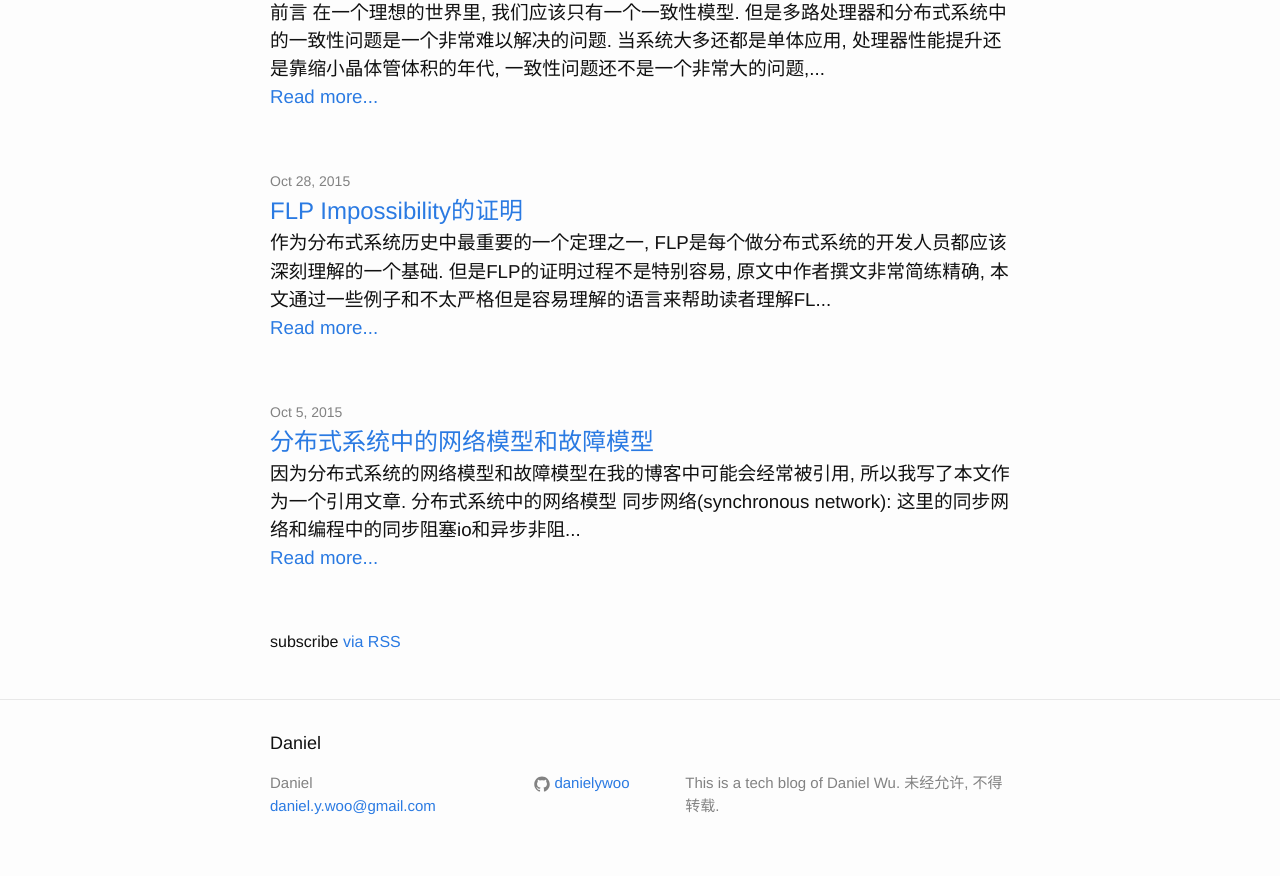
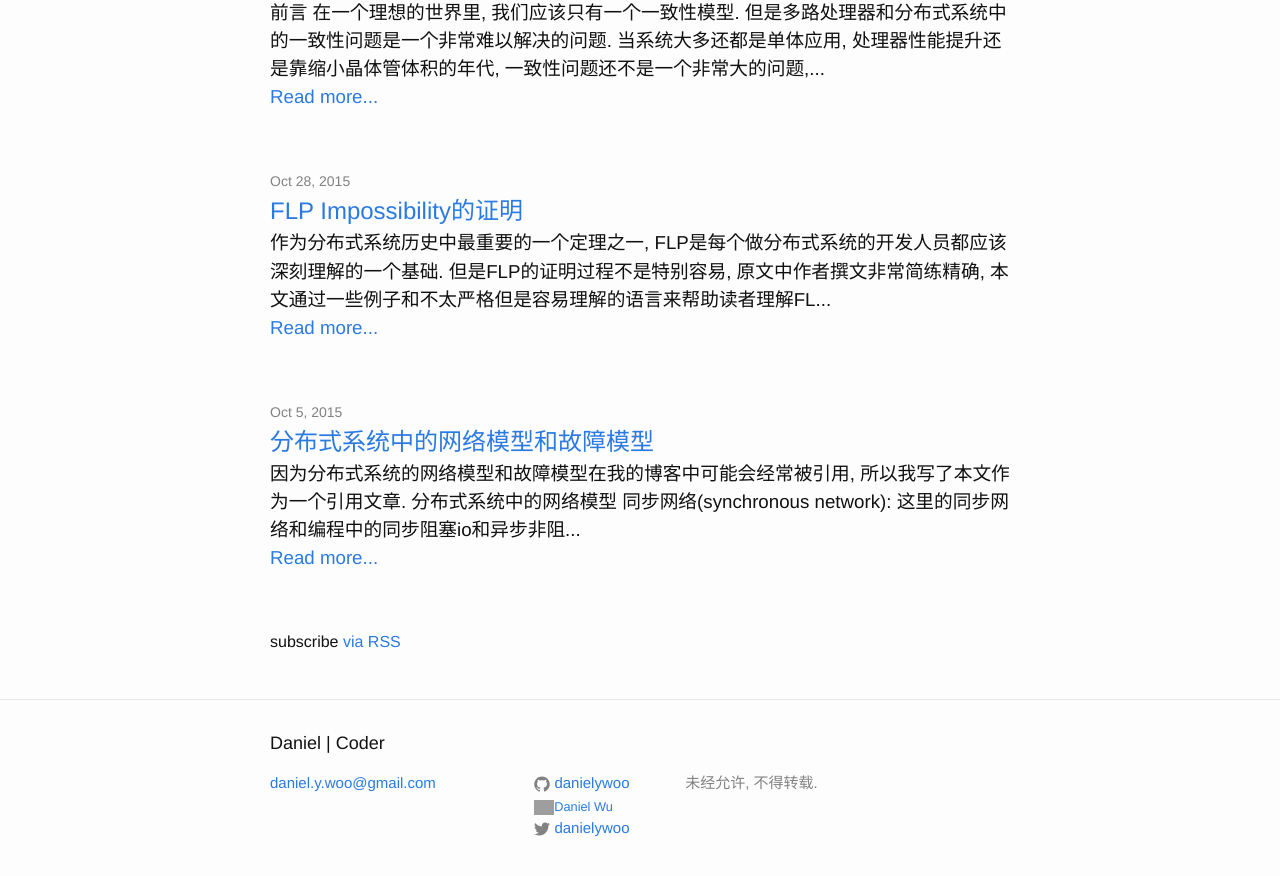
Before and after one commit to DanielYWoo/danielywoo.github.io, a Jekyll site: the page built from index.html, in a window 1280 px wide and 900 px high, scrolled down 861 px. Shown: the top 876 px of the window. Built offline with Jekyll 4.4.1, drawn with Linux system fonts in a browser that asks for light colours; comment, search, counter and statistics services are not loaded; grey boxes are pictures that could not be loaded.

Commit message:
adjust footer

```diff
--- a/_config.yml
+++ b/_config.yml
@@ -1,10 +1,10 @@
 # Site settings
-title: Daniel
+title: Daniel | Coder
 email: daniel.y.woo@gmail.com
-description: This is a tech blog of Daniel Wu. 未经允许, 不得转载.
+description: 未经允许, 不得转载.
 baseurl: "" # the subpath of your site, e.g. /blog/
 url: "http://danielw.cn" # the base hostname & protocol for your site
-#twitter_username:
+twitter_username: danielywoo
 github_username:  danielywoo
 
 # Build settings
--- a/_includes/footer.html
+++ b/_includes/footer.html
@@ -7,7 +7,6 @@
     <div class="footer-col-wrapper">
       <div class="footer-col  footer-col-1">
         <ul class="contact-list">
-          <li>{{ site.title }}</li>
           <li><a href="mailto:{{ site.email }}">{{ site.email }}</a></li>
         </ul>
       </div>
@@ -28,6 +27,10 @@
           </li>
           {% endif %}
 
+          <li>
+            <a href="https://cn.linkedin.com/pub/daniel-wu/3/961/517" style="text-decoration:none;"><span class='username' style='font-size: 85%'><img src="https://static.licdn.com/scds/common/u/img/webpromo/btn_in_20x15.png" width="20" height="15" alt="Daniel Wu's LinkedIn profile" style="vertical-align:middle;" border="0">Daniel Wu</span></a>
+          </li>
+
           {% if site.twitter_username %}
           <li>
             <a href="https://twitter.com/{{ site.twitter_username }}">
@@ -42,6 +45,7 @@
             </a>
           </li>
           {% endif %}
+
         </ul>
       </div>
 
```
